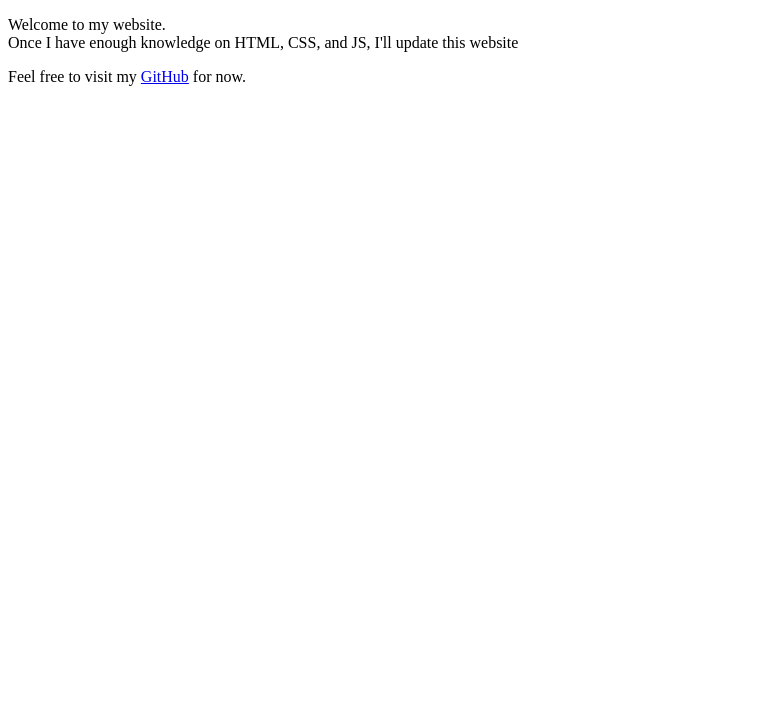
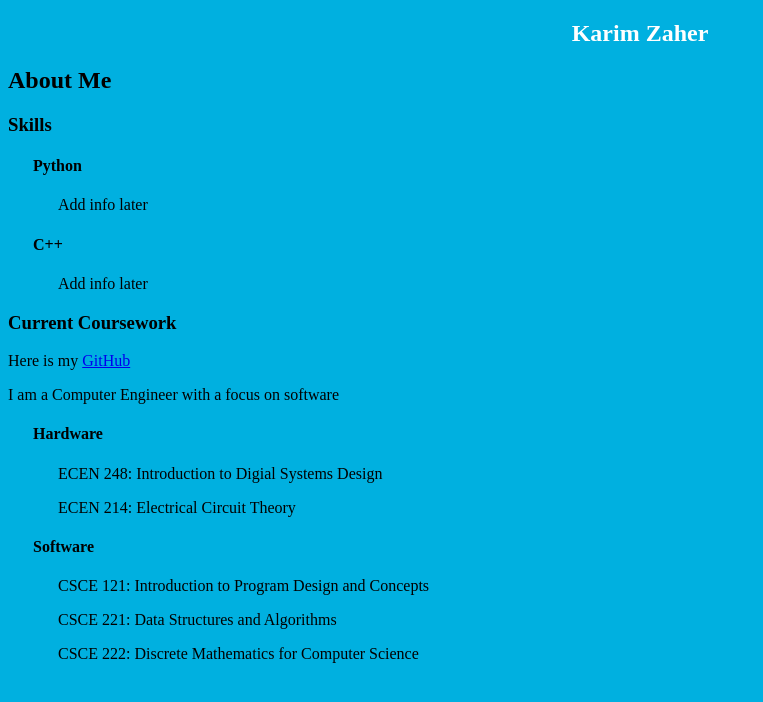
Before and after one commit to KZMachine/karimzaher.me, a plain HTML site: page index.html in a window 1280 px wide. Shown: the whole page, without its empty margins (0-763 px from the left). Drawn offline with Linux system fonts and the light colour scheme.

Commit message:
Update index.html

```diff
--- a/index.html
+++ b/index.html
@@ -1,15 +1,35 @@
 <!DOCTYPE html>
 <html>
     <head>
-        <title>Welcome</title>
+        <title>Home</title>
+        <meta charset="UTF-8">
     </head>
-    <body>
-        <p>
-            Welcome to my website. <br> Once I have enough knowledge on HTML, CSS, and JS,
-            I'll update this website
-        </p>
-        <p>
-            Feel free to visit my <a href="https://www.github.com/KZMachine"> GitHub</a> for now.
-        </p>
+
+    <body bgcolor="sky blue">
+
+        <section>
+            <h1 style="color:white; text-align: center;">Karim Zaher</h1>
+            <h2>About Me</h2>
+            <article>
+                <h3>Skills</h3>
+                <h4 style="text-indent: 25px;">Python</h4>
+                <p style="text-indent: 50px;">Add info later</p>
+                <h4 style="text-indent: 25px;">C++</h4>
+                <p style="text-indent: 50px;">Add info later</p>
+            </article>
+            <article>
+                <h3>Current Coursework</h3>
+                <p>Here is my <a href="https://www.github.com/KZMachine"> GitHub</a></p>
+                    <p>I am a Computer Engineer with a focus on software</p>
+                    <h4 style="text-indent: 25px;">Hardware</h4>
+                        <p style="text-indent: 50px;">ECEN 248: Introduction to Digial Systems Design</p>
+                        <p style="text-indent: 50px;">ECEN 214: Electrical Circuit Theory</p>
+
+                    <h4 style="text-indent: 25px;">Software</h4>
+                        <p style="text-indent: 50px;">CSCE 121: Introduction to Program Design and Concepts</p>
+                        <p style="text-indent: 50px;">CSCE 221: Data Structures and Algorithms</p>
+                        <p style="text-indent: 50px;"> CSCE 222: Discrete Mathematics for Computer Science</p>
+            </article>
+        </section>
     </body>
 </html>
```
